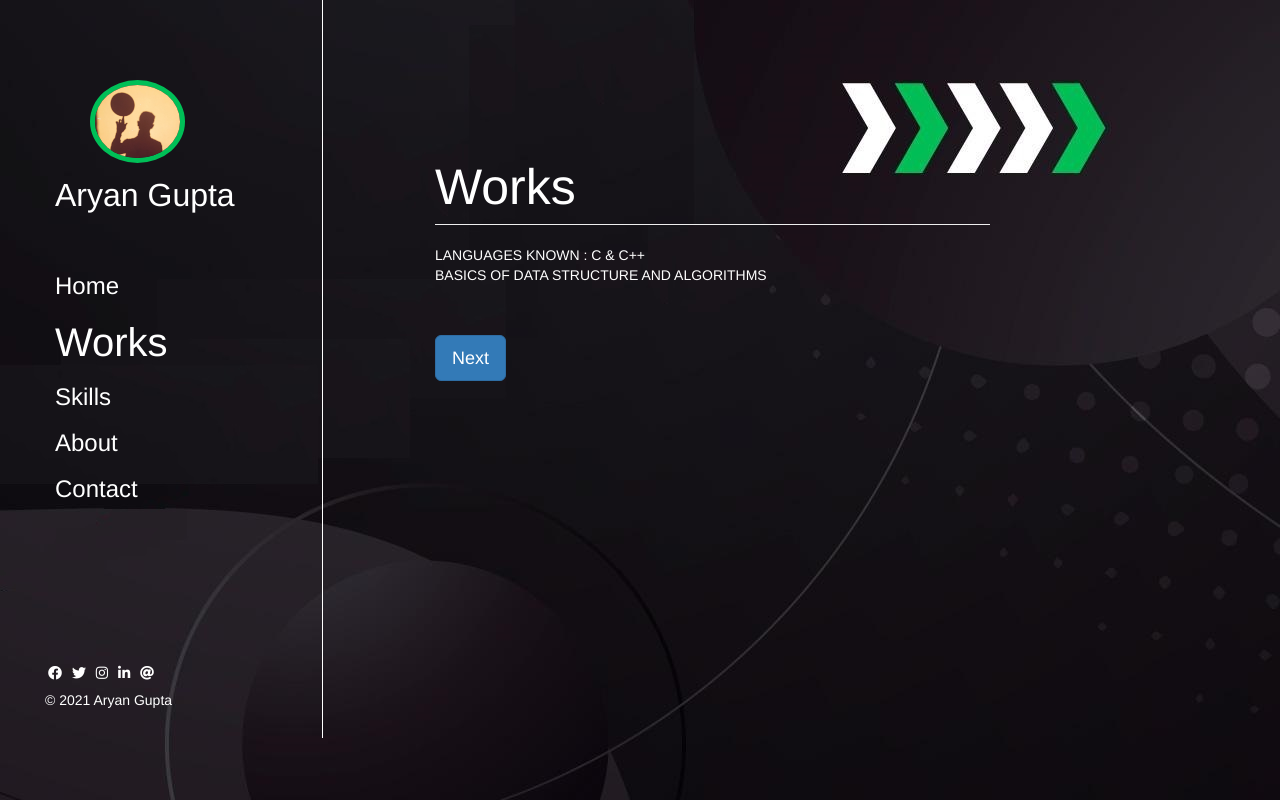
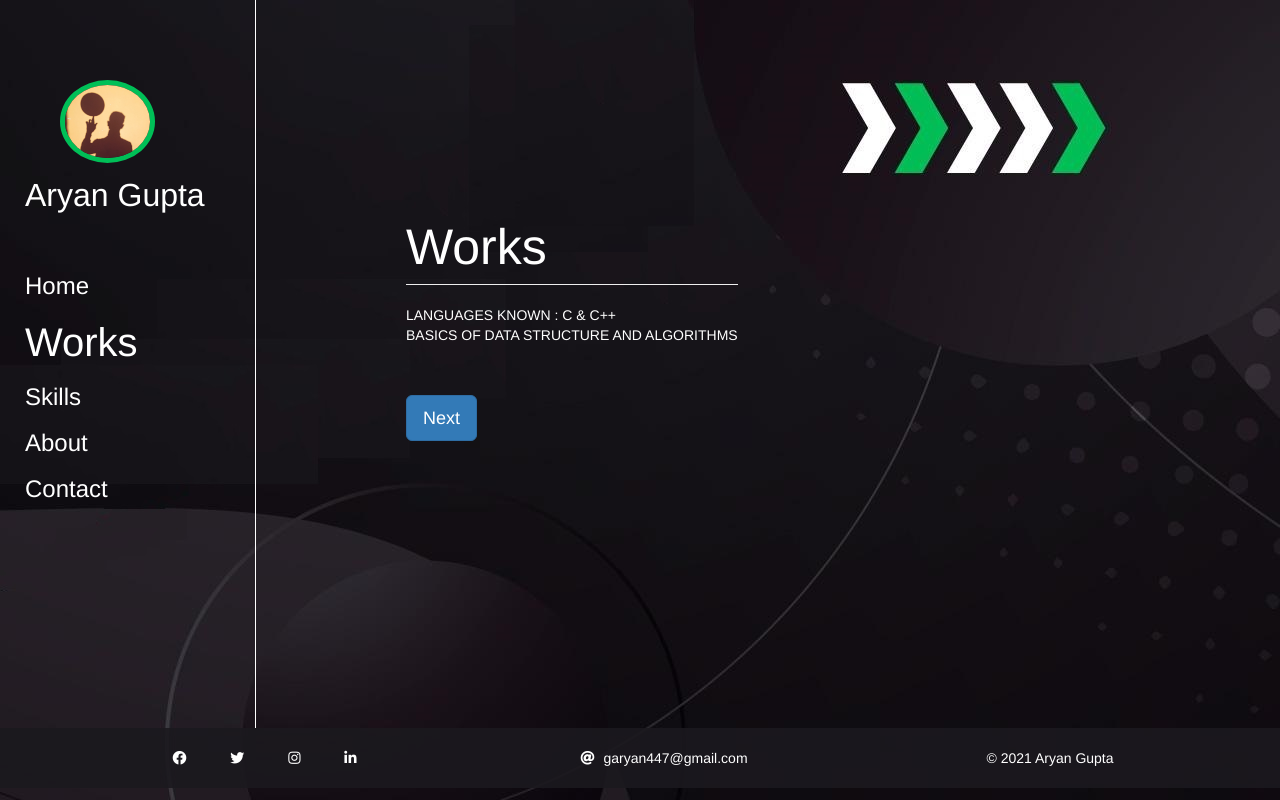
Before and after one commit to aryangupta701/my-protfolio-website-, a plain HTML site: page works.html in a window 1280 px wide. Drawn offline with nearby package versions, Linux system fonts and the light colour scheme.

Commit message:
changed from grid to flex and added footer

```diff
--- a/style.css
+++ b/style.css
@@ -1,3 +1,8 @@
+body{
+
+    height: 100vh;
+}
+
 a:visited {
     color:white;
 }
@@ -39,7 +44,8 @@ color:#03bc55;
 
 #foot-logo
 {
-    margin:3px;
+
+    margin:20px;
 }
 
 #contact-logo
@@ -47,3 +53,22 @@ color:#03bc55;
     margin: 5px;
 
 }
+.footer
+{
+    display: flex;
+    flex-direction:row;
+    background-color: rgba(27, 25, 30,0.9);
+    width : 100%;
+    margin: 0;
+    height: 60px;
+    line-height: 60px;
+    text-align: center;
+
+
+}
+.container
+{
+    display: flex;
+    flex-direction: row;
+    margin: 0;
+}
--- a/works.html
+++ b/works.html
@@ -7,39 +7,68 @@
     <meta name="viewport" content="width=device-width, initial-scale=1.0">
 
 <!-- Latest compiled and minified CSS -->
+
+
 <link rel="stylesheet" href="https://maxcdn.bootstrapcdn.com/bootstrap/3.3.7/css/bootstrap.min.css"
 integrity="sha384-BVYiiSIFeK1dGmJRAkycuHAHRg32OmUcww7on3RYdg4Va+PmSTsz/K68vbdEjh4u"
 crossorigin="anonymous">
-<link rel="stylesheet" href="https://cdnjs.cloudflare.com/ajax/libs/font-awesome/5.15.4/css/all.min.css" integrity="sha512-1ycn6IcaQQ40/MKBW2W4Rhis/DbILU74C1vSrLJxCq57o941Ym01SwNsOMqvEBFlcgUa6xLiPY/NS5R+E6ztJQ==" crossorigin="anonymous" referrerpolicy="no-referrer" >
+<link rel="stylesheet" href="https://cdnjs.cloudflare.com/ajax/libs/font-awesome/5.15.4/css/all.min.css" integrity="sha512-1ycn6IcaQQ40/MKBW2W4Rhis/DbILU74C1vSrLJxCq57o941Ym01SwNsOMqvEBFlcgUa6xLiPY/NS5R+E6ztJQ==" crossorigin="anonymous" referrerpolicy="no-referrer" />
 <link rel="stylesheet" href="style.css">
-    <title>Works</title>
+
+    <title>My Portfolio</title>
 </head>
-<body class="container"  style = "  color:white ;background-image:url('images/bg.jpg'); margin-left: 30px;">
+<body   style = "  color:white ;background-image:url('images/bg.jpg'); ;">
+<div class="container" >
 
-<div class="row">
-    <div class="col-md-3"  style="border-right: 1px solid white; ">
+    <div  style="border-right: 1px solid white; padding-right: 50px; height: 91vh;">
         <br><br><br>
 
         <ul class="list-unstyled" id="menu-bar" >
-            <li> <img class="img-circle" style="display:block; height: 82.5px; width: 50%; margin: 10px; margin-left: 45px;border: 5px solid #00bf57; " src="images/mypic.jpeg"  ></li>
+            <li> <img class="img-circle" style="display:block; height: 82.5px; width: 50%; margin: 10px; margin-left: 45px; border: 5px solid #00bf57; " src="images/mypic.jpeg"  ></li>
+
             <li style="font-size:32px;margin-left: 10px;">Aryan Gupta</li><br><br>
-            <h3 style="margin:0px; margin-top: 5px;"><li id="nav-br" style="margin:10px;"><a href="index.html"> Home</a></li></h3>
-            <h3 style="margin:0px;"><li id="nav-br" class="active"style="margin:10px;font-size: 40px;"><a href="works.html">Works</a></li></h3>
+
+            <h3 style="margin:0px; margin-top: 5px;"><li id="nav-br" style="margin:10px; "><a href="index.html"> Home</a></li></h3>
+
+            <h3 style="margin:0px;"><li id="nav-br" style="margin:10px; font-size: 40px;"><a href="works.html">Works</a></li></h3>
             <h3 style="margin:0px;"><li id="nav-br" style="margin:10px;"><a href="skills.html">Skills</a></li></h3>
             <h3 style="margin:0px;"><li id="nav-br" style="margin:10px;"><a href="about.html">About</a></li></h3>
             <h3 style="margin:0px;"><li id="nav-br" style="margin:10px;"><a href="contact.html">Contact</a></li></h3>
         </ul>
         <br>
         <br>
+
+
+
+
        <br>
 
-        <br>
-        <br>
-        <br>
-        <br>
-        <footer>
+    </div>
+    <div style="width: 150px;"></div>
+    <div >
+        <br><br><br><br><br><br><br><br><br>
+        <h1 class="page-header">
+            <span style="font-size: 50px;"> Works</span>
+         </h1>
+         <ul class="list-unstyled">
+
+             <li>  LANGUAGES KNOWN : C & C++ </li>
+         <li>
+             BASICS OF DATA STRUCTURE AND ALGORITHMS </li>
+
+         </ul>
+        <br><br>
+         <button class ="btn btn-primary btn-lg"><a  href="skills.html">Next</a></button>
+
+    </div>
+</div>
+</div>
+<div class="footer">
 
 
+
+
+        <div style="width:800px; margin-right: 0;margin-left: 50px">
 
             <a href="https://www.facebook.com/profile.php?id=100006414610693" target="_blank">
             <i class="fab  fa-facebook" id="foot-logo"></i>
@@ -57,37 +86,22 @@ crossorigin="anonymous">
 
 
         <a href="https://www.linkedin.com/in/aryan-gupta-78273a1b6/" target="_blank">
-                <i class="fab  fa-linkedin-in" id="foot-logo"></i>
+            <i class="fab  fa-linkedin-in" id="foot-logo" ></i>
         </a>
 
+        <a href="mailto:garyan447@gmail.com" target="_blank"">
+            <i class="fas   fa-at" id="foot-logo"  style="margin:5px ; margin-left: 200px;"></i>
+        </a>
         <a href="mailto:garyan447@gmail.com" target="_blank">
-                <i class="fas   fa-at" id="foot-logo" ></i>
+            garyan447@gmail.com
         </a>
-
-           <br>
-               <h5>© 2021 Aryan Gupta </h5>
-        </footer><br>
+    </div>
 
 
+           <div style="width: 200px; margin-right: 0;margin-left: 100px;"> © 2021 Aryan Gupta</div>
+
         </div>
-    <div class="col-md-1"></div>
-    <div class="col-md-6">
-        <br><br><br><br><br><br>
-        <!-- works  -->
-        <h1 class="page-header">
-           <span style="font-size: 50px;"> Works</span>
-        </h1>
-        <ul class="list-unstyled">
 
-            <li>  LANGUAGES KNOWN : C & C++ </li>
-        <li>
-            BASICS OF DATA STRUCTURE AND ALGORITHMS </li>
-
-        </ul>
-       <br><br>
-        <button class ="btn btn-primary btn-lg"><a  href="skills.html">Next</a></button>
-    </div>
-    <div class="col-md-2"></div>
 </div>
 </body>
 </html>
```
Also changed, not shown: about.html (+46 -32 lines), contact.html (+62 -48 lines), index.html (+32 -25 lines), skills.html (+79 -39 lines). Lines whose indentation alone changed are shown as unchanged.
